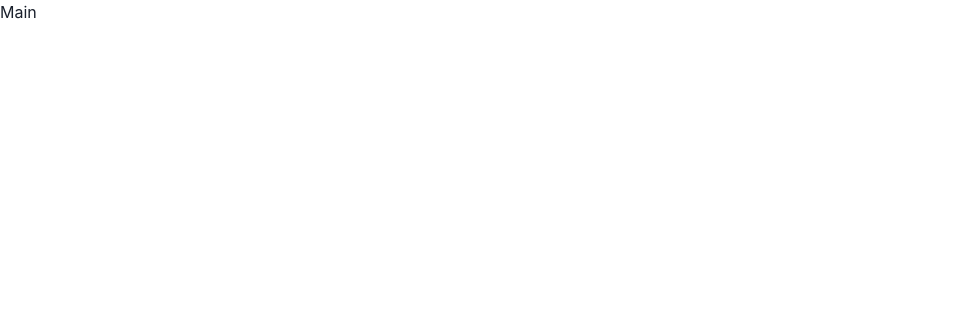
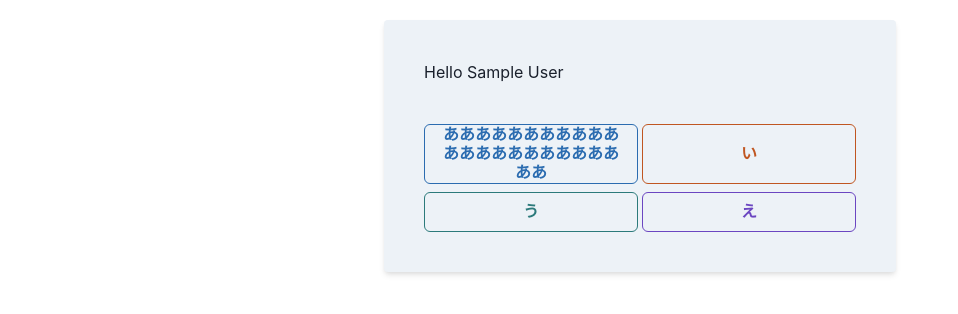
Before and after one commit to nagisano33/study-eng, a React (Create React App) app: page / in a window 1280 px wide. Shown: the top 314 px of the page, without its empty margins (0-958 px from the left). Built offline with nearby package versions, Linux system fonts and the light colour scheme; sample sign-in values are in the browser's storage.

Commit message:
Update Main.tsx 未登録なら登録ページへ飛ばす

```diff
--- a/src/pages/main/Main.tsx
+++ b/src/pages/main/Main.tsx
@@ -1,10 +1,32 @@
-import { Box } from "@chakra-ui/layout";
+import { Text } from "@chakra-ui/layout";
+import { useUserParameter } from "../../hooks/useUserParameter";
+import { useEffect } from "react";
+import { useNavigate } from "react-router-dom";
+import { BackgroundBox } from "../components/BackgroundBox";
+import { AnswerControl } from "./question/components/AnswerControl";
 
 /**
  * メイン画面
  *
  * @author nagisano33
  */
-export function Main(){
-    return <Box>Main</Box>
+export function Main() {
+  const getUser = useUserParameter();
+
+  const navigate = useNavigate();
+
+  useEffect(() => {
+    if (getUser() !== null) {
+      return;
+    }
+
+    navigate("registration");
+  }, []);
+
+  return (
+    <BackgroundBox>
+      <Text>Hello {getUser()?.name}</Text>
+      <AnswerControl />
+    </BackgroundBox>
+  );
 }
```
